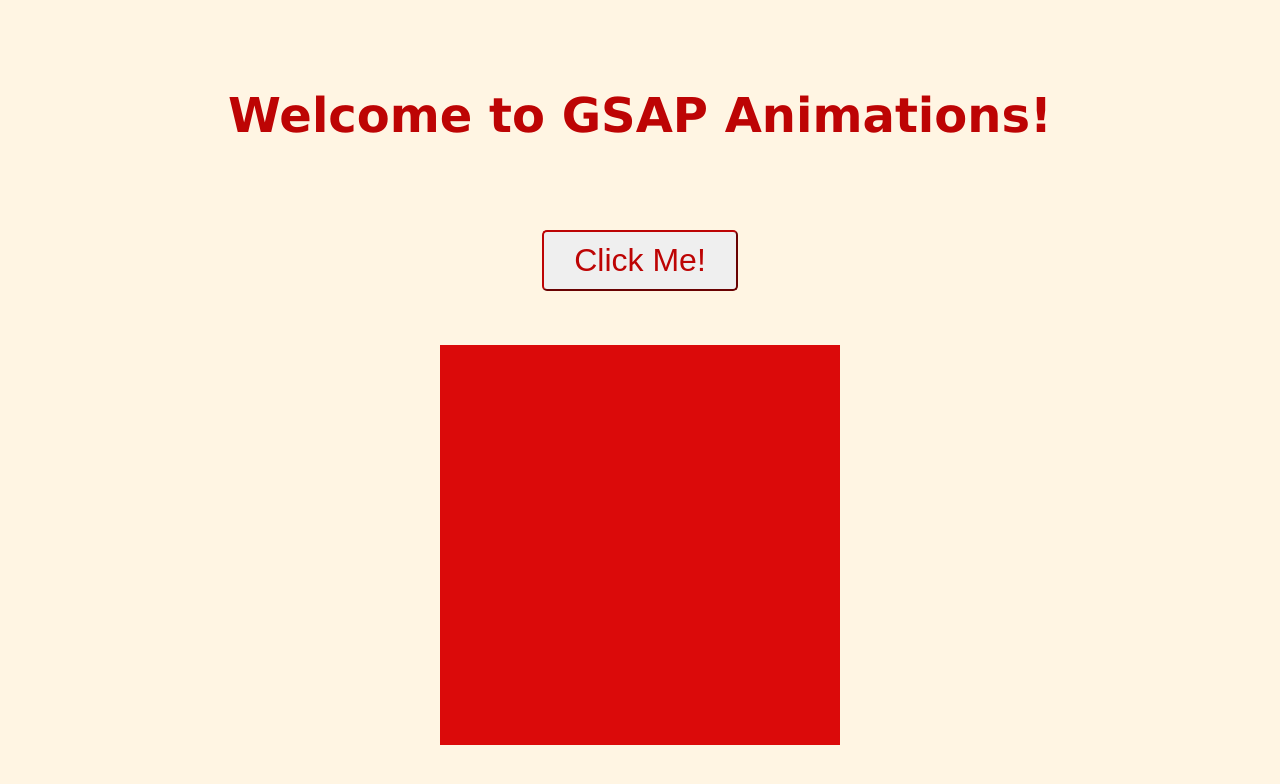
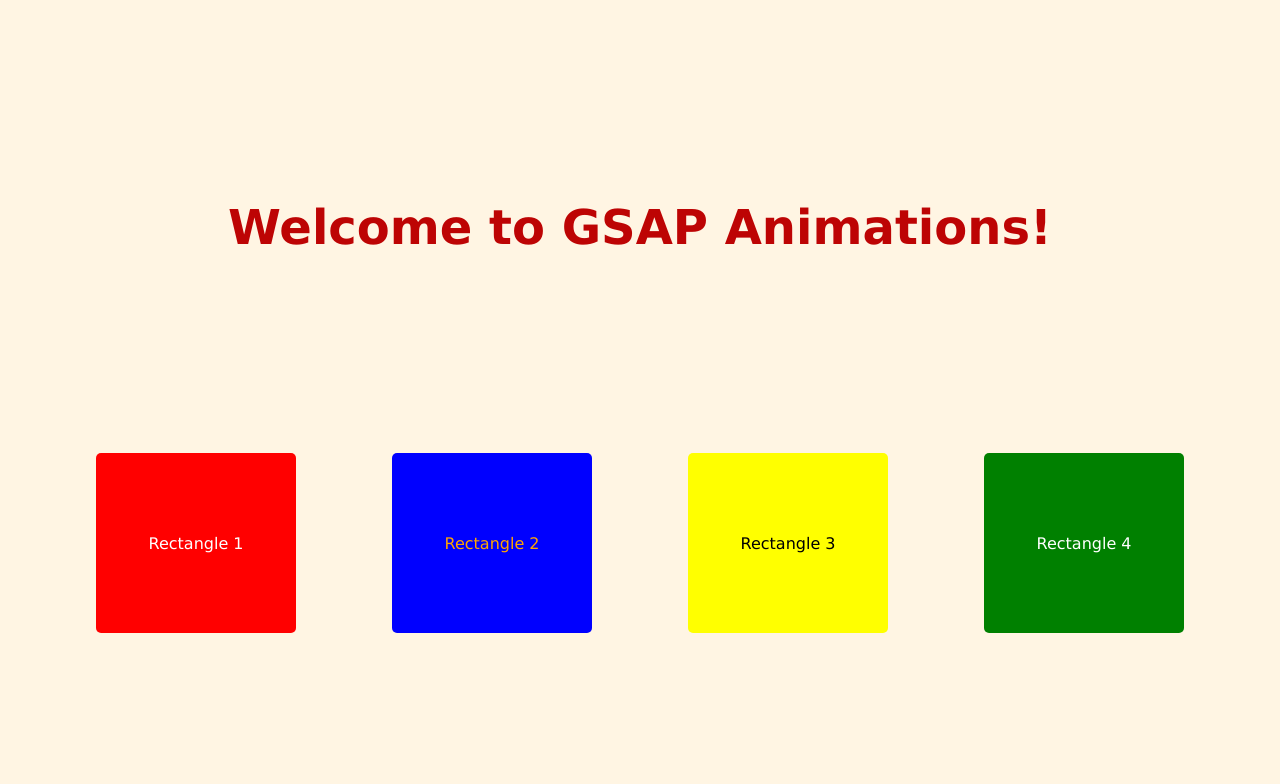
Before and after one commit to lazarygiurhofhuig8yuh/gsap-demo, a React (Create React App) app: page / in a window 1280 px wide. Shown: the top 784 px of the page. Built offline with nearby package versions, Linux system fonts and the light colour scheme.

Commit message:
created a new branch with the third activity

```diff
--- a/package.json
+++ b/package.json
@@ -3,6 +3,7 @@
   "version": "0.1.0",
   "private": true,
   "dependencies": {
+    "@gsap/react": "^2.1.1",
     "@testing-library/jest-dom": "^5.17.0",
     "@testing-library/react": "^13.4.0",
     "@testing-library/user-event": "^13.5.0",
--- a/src/App.css
+++ b/src/App.css
@@ -30,3 +30,33 @@
   height: 400px;
   background-color: #db0a0a;
 }
+.container{
+  display: flex;
+  width: 100%;
+  justify-content: space-evenly;
+}
+.container div{
+  width: 200px;
+  height: 180px;
+  display: flex;
+  flex-direction: column;
+  justify-content: center;
+  align-items: center;
+  border-radius: 5px;
+}
+.rect1{
+  background-color: red;
+  color: white;
+}
+.rect2 {
+  background-color: blue;
+  color: orange;
+}
+.rect3 {
+  background-color: yellow;
+  color: black;
+}
+.rect4 {
+  background-color: green;
+  color: white;
+}
--- a/src/App.js
+++ b/src/App.js
@@ -1,11 +1,15 @@
 import "./App.css";
+import Rectangles from "./components/rectangles";
+import gsap from "gsap";
+import { useGSAP } from "@gsap/react";
+
+gsap.registerPlugin(useGSAP);
 
 function App() {
   return (
     <div className="App">
       <h1 className="title">Welcome to GSAP Animations!</h1>
-      <button className="animate-btn">Click Me!</button>
-      <div className="box"></div>
+      <Rectangles />
     </div>
   );
 }
--- /dev/null
+++ b/src/components/rectangles.js
@@ -0,0 +1,18 @@
+import gsap from "gsap";
+import { useGSAP } from "@gsap/react";
+
+gsap.registerPlugin(useGSAP);
+
+export default function Rectangles() {
+  useGSAP(() => {
+    //add tweens here to animate the rectangles
+  });
+  return (
+    <div className="container">
+      <div className="rect1">Rectangle 1</div>
+      <div className="rect2">Rectangle 2</div>
+      <div className="rect3">Rectangle 3</div>
+      <div className="rect4">Rectangle 4</div>
+    </div>
+  );
+}
```
Also changed, not shown: 1 other file (tests, documents, lock files or other folders).
